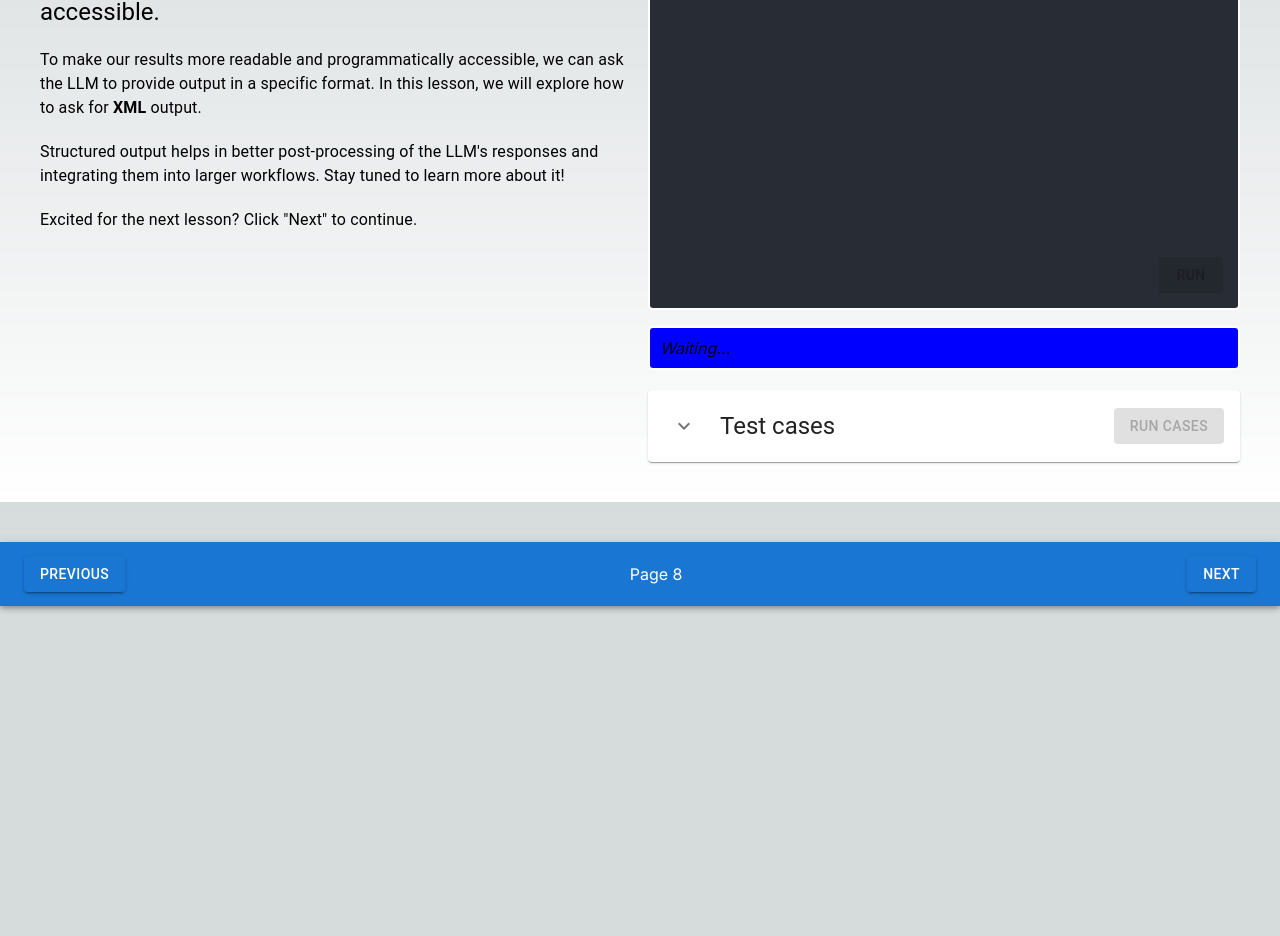
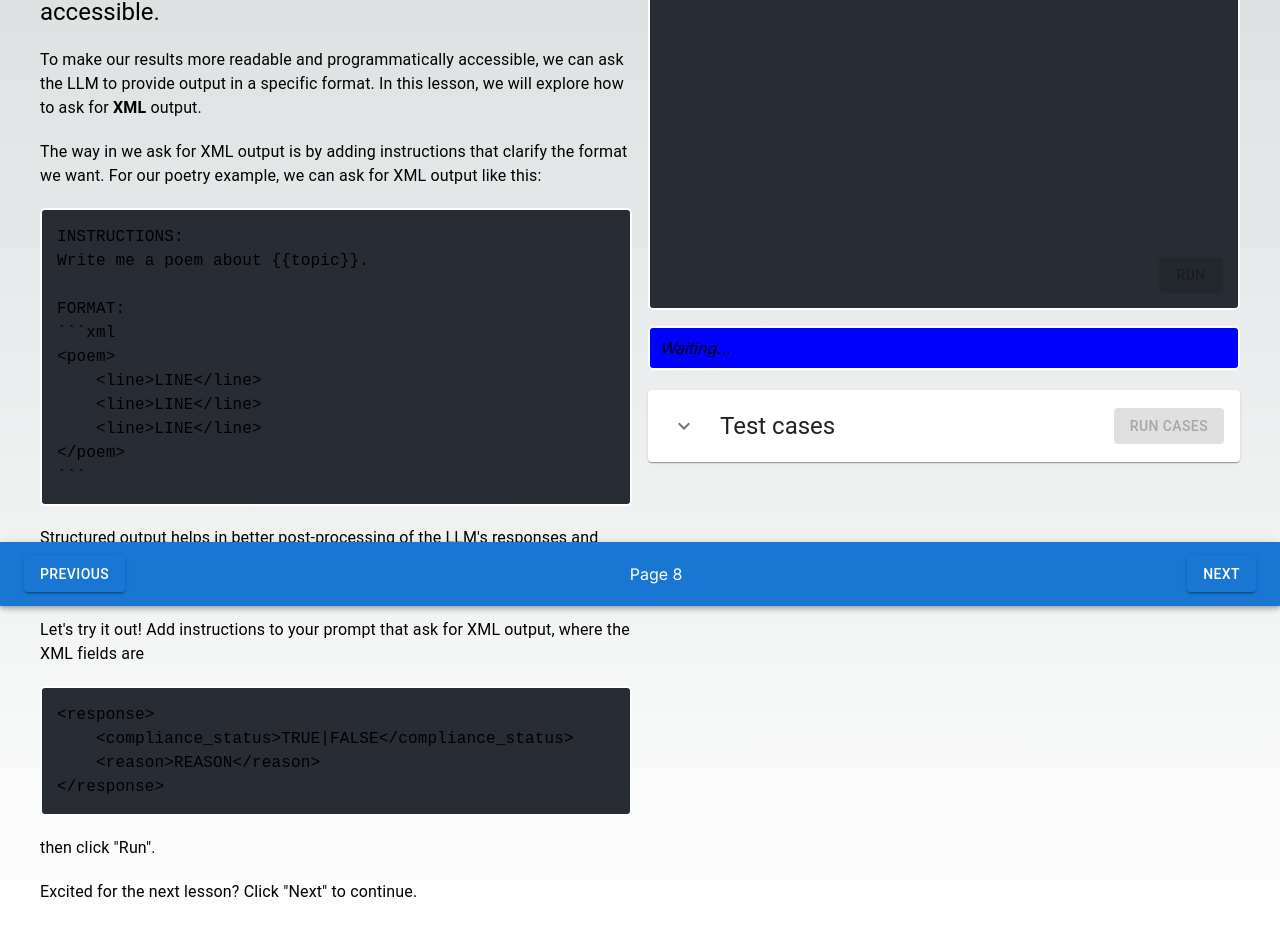
Before and after one commit to bkitano/learn-prompting, a Next.js app: page /output-formatting in a window 1280 px wide. Shown: the part 194-1130 px from the top of the page. Before the commit the page ends 800 px from the top, so only its background shows below. Built offline with nearby package versions, Linux system fonts and the light colour scheme.

Commit message:
adding xml example for poetry

```diff
--- a/src/Components/EditorTextExample.tsx
+++ b/src/Components/EditorTextExample.tsx
@@ -7,6 +7,7 @@ const EditorTextExample = ({ children }: { children: string }) => (
       backgroundColor: "#282c34",
       border: "2px solid white",
       borderRadius: "5px",
+      whiteSpace: "pre-wrap",
     }}
   >
     <Typography
--- a/src/app/output-formatting/OutputFormatting.tsx
+++ b/src/app/output-formatting/OutputFormatting.tsx
@@ -1,3 +1,4 @@
+import { EditorTextExample } from "@/Components/EditorTextExample";
 import { Typography } from "@mui/material";
 
 export const OutputFormatting = () => (
@@ -17,11 +18,45 @@ export const OutputFormatting = () => (
     </Typography>
     <br />
     <Typography>
+      The way in we ask for XML output is by adding instructions that clarify
+      the format we want. For our poetry example, we can ask for XML output like
+      this:
+    </Typography>
+    <br />
+    <EditorTextExample>{`INSTRUCTIONS:
+Write me a poem about {{topic}}.
+
+FORMAT:
+\`\`\`xml
+<poem>
+    <line>LINE</line>
+    <line>LINE</line>
+    <line>LINE</line>
+</poem>
+\`\`\``}</EditorTextExample>
+    <br />
+    <Typography>
       Structured output helps in better post-processing of the LLM's responses
       and integrating them into larger workflows. Stay tuned to learn more about
-      it!
+      it in future courses on prompt chaining.
     </Typography>
     <br />
+    <Typography>
+      Let's try it out! Add instructions to your prompt that ask for XML output,
+      where the XML fields are
+    </Typography>
+    <br />
+    <EditorTextExample>
+      {`<response>
+    <compliance_status>TRUE|FALSE</compliance_status>
+    <reason>REASON</reason>
+</response>
+`}
+    </EditorTextExample>
+    <br />
+    <Typography>then click "Run".</Typography>
+    <br />
+
     <Typography>
       Excited for the next lesson? Click "Next" to continue.
     </Typography>
```
